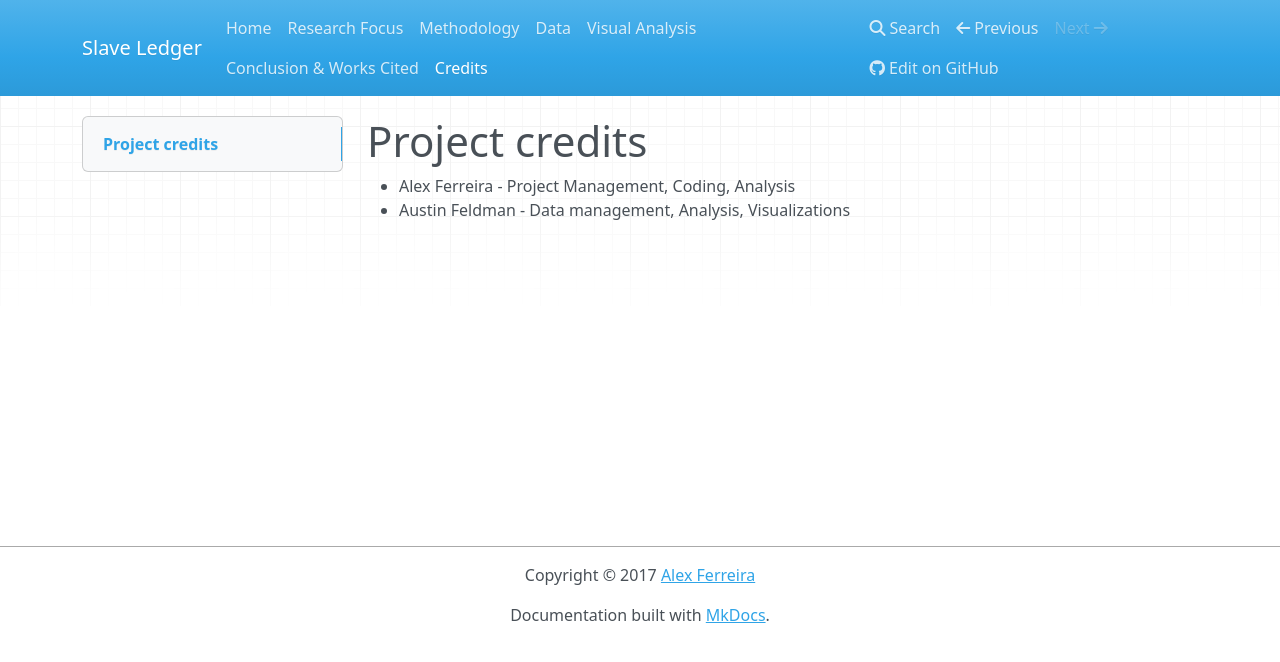
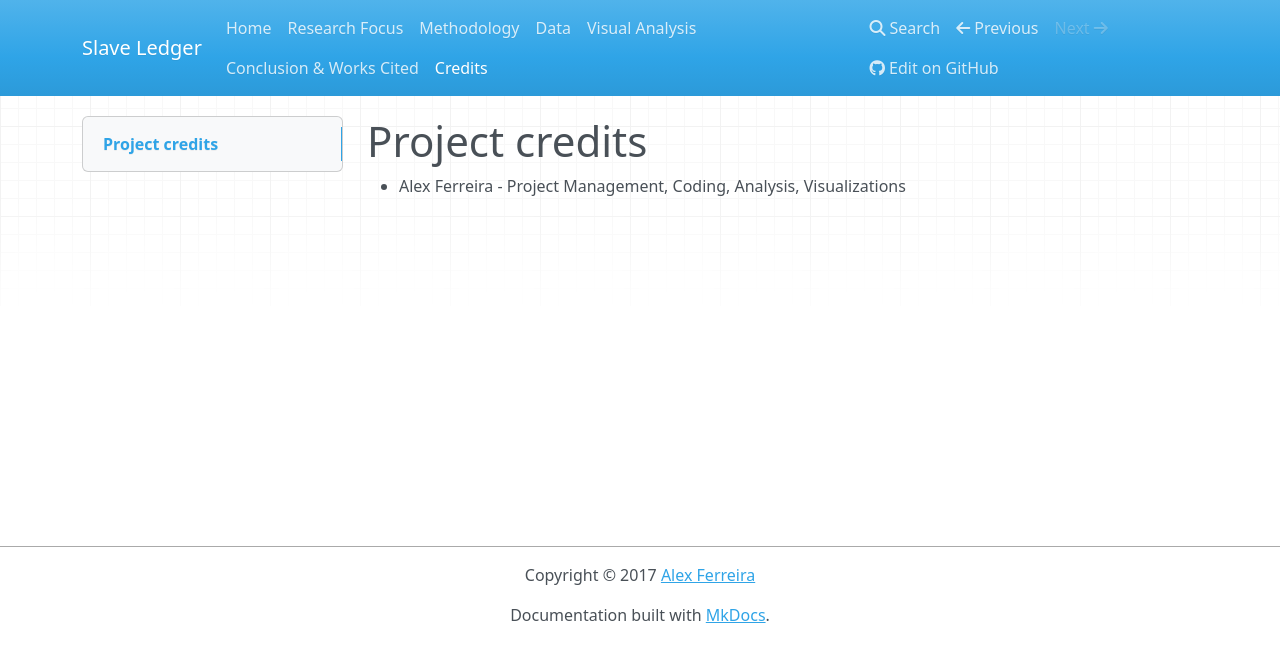
Before and after one commit to Arifizu/Slave-Ledger, an MkDocs documentation site: the page built from docs/credits.md, in a window 1280 px wide. Shown: the top 662 px of the page. Built offline with MkDocs 1.6.1, drawn with Linux system fonts in a browser that asks for light colours; nearby versions of some CDN libraries; old or Windows-style settings are respelled for this version of MkDocs.

Commit message:
edited credits
accurately shows work done w/o fabricating roles

```diff
--- a/docs/credits.md
+++ b/docs/credits.md
@@ -1,4 +1,3 @@
 # Project credits
 
-* Alex Ferreira - Project Management, Coding, Analysis
-* Austin Feldman - Data management, Analysis, Visualizations
+* Alex Ferreira - Project Management, Coding, Analysis, Visualizations
```
